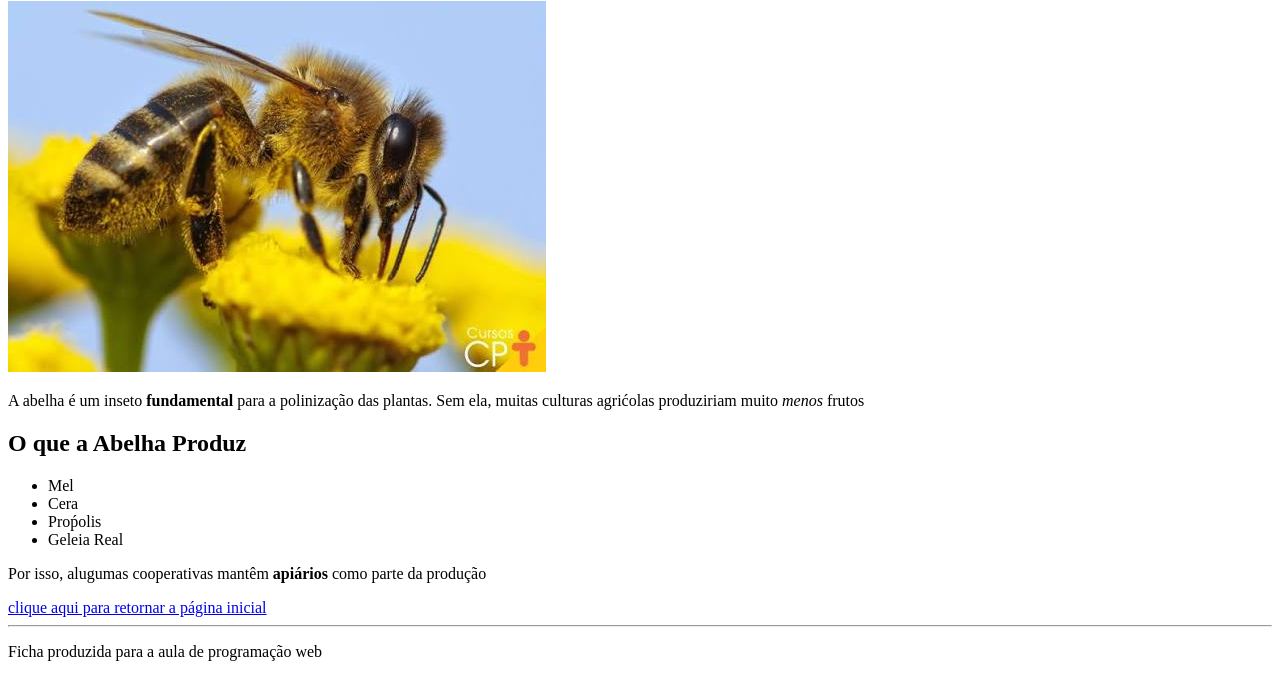
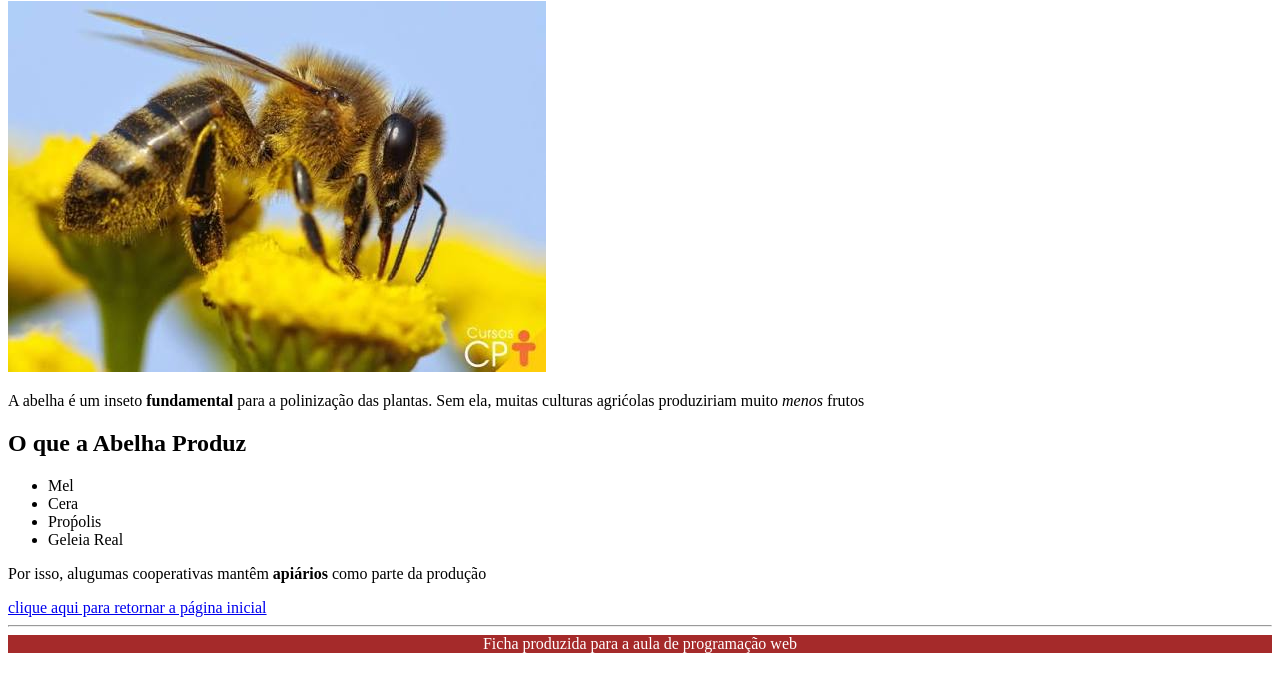
Before and after one commit to jussara2311-ship-it/meu-projeto-web, a plain HTML site: page semana1/atv3.html in a window 1280 px wide. Shown: the part 79-778 px from the top of the page. Drawn offline with Linux system fonts and the light colour scheme.

Commit message:
Publicado via ferramenta: semana1/atv3.html

```diff
--- a/semana1/atv3.html
+++ b/semana1/atv3.html
@@ -26,6 +26,6 @@
   <P>Por isso, alugumas cooperativas mantêm <strong>apiários</strong> como parte da produção</P>
  <a href="../index.html">clique aqui para retornar a página inicial</a>
  <hr>
-  <p>Ficha produzida para a aula de programação web</p>
+  <footer>Ficha produzida para a aula de programação web</footer>
 </body>
 </html>
```
